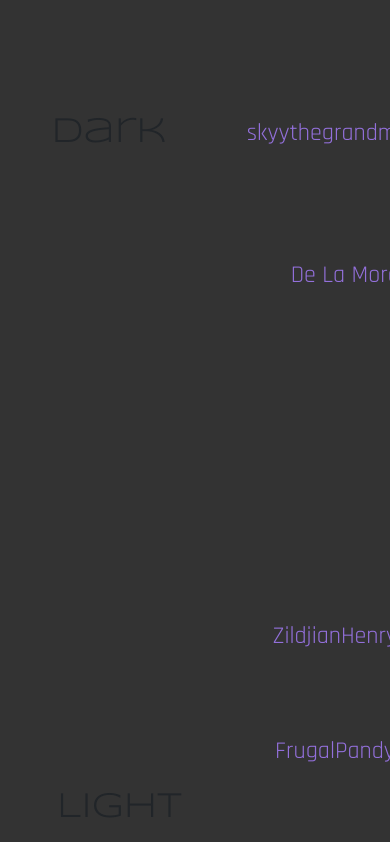
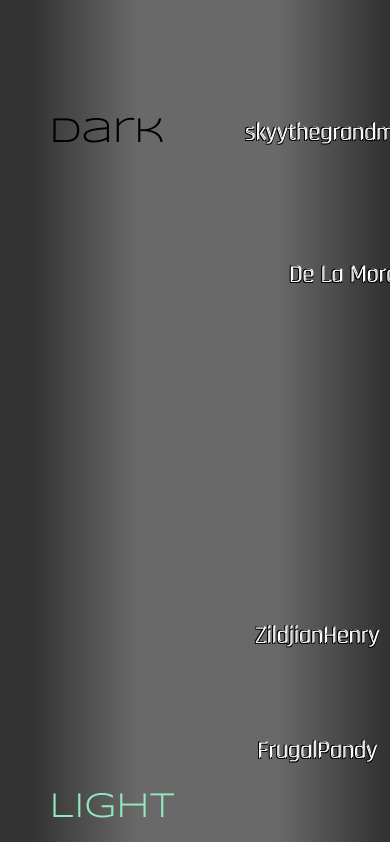
Before and after one commit to adastraz/hyperspace-dark-fe, a React (Create React App) app: page /rl in a window 390 px wide. Shown: the part 922-1764 px from the top of the page. Built offline with nearby package versions, Linux system fonts and the light colour scheme; no server answers; a web font is replaced by a local one.

Commit message:
style changes mostly complete
tournaments, games, media queries, footer, and playercard next

```diff
--- a/src/App.js
+++ b/src/App.js
@@ -29,7 +29,7 @@ function App() {
   }, [location.pathname])
 
   return (
-    <>
+    <div className='fixbackground'>
       <Header />
       <SpaceBetween>
           <Switch>
@@ -45,7 +45,7 @@ function App() {
       </SpaceBetween>
       <StoreDiv id='collection-component-1610576218932' className={display ? '' : 'hidden'}></StoreDiv>
       <Footer />
-    </>
+    </div>
   )
 }
 
--- a/src/components/About.js
+++ b/src/components/About.js
@@ -85,14 +85,14 @@ const About = () => {
         )
       case 'a' :
         return (
-          <NameCard className={button ? 'button type4': ''} onClick={() => viewer(member)} key={member.name}>
+          <NameCard className={button ? 'button type3': ''} onClick={() => viewer(member)} key={member.name}>
             <Name>{member.name}</Name>
             <Admiral>Admiral</Admiral>
           </NameCard>
         )
       default :
         return (
-          <NameCard className={button ? 'button type2': ''} onClick={() => viewer(member)} key={member.name}>
+          <NameCard className={button ? 'button type3': ''} onClick={() => viewer(member)} key={member.name}>
             <Name>{member.name}</Name>
             <Commander>Commander</Commander>
           </NameCard>
--- a/src/components/Header.js
+++ b/src/components/Header.js
@@ -1,5 +1,5 @@
 import React, { useState } from 'react'
-import { Link } from 'react-router-dom'
+import { Link, useLocation } from 'react-router-dom'
 import Logo from '../styles/imgs/Hyperspace_logo-HD.png'
 import Valorant from '../styles/imgs/valorant-logo.png'
 import RL from '../styles/imgs/rl-logo.png'
@@ -41,7 +41,7 @@ import Sidebar from './sidebar/Sidebar'
 const Header = () => {
     const [dis, setDis] = useState(false)
     const [dis2, setDis2] = useState(false)
-    // const location = useLocation()
+    const location = useLocation()
 
     const redirect = () => {
         history.push('/store')
@@ -138,14 +138,15 @@ const Header = () => {
             </HeaderDiv>
             {/* <HDLine /> */}
             <FlexCenter className='gradi'>
-                <Link
-                    to='/rl' className='nav' onMouseOver={() => setDis2(!dis2)}
+            {location.pathname === '/rl' ? <Link to='/'><StoreButton className='button type4' id='abtcrew'>Home</StoreButton></Link> :
+                <Link to='/rl' className='nav' onMouseOver={() => setDis2(!dis2)}
                     onMouseOut={() => setDis2(!dis2)}>
                         <RLlogo src={RL} />
                 </Link>
-                <StoreButton className='button type3' id='store' onClick={() => redirect()}>Store</StoreButton>
-                <Link to='/about'><StoreButton className='button type3' id='abtcrew'>About</StoreButton></Link>
-                <a href="https://forms.gle/xStHU4aEVnnwaEYe6" rel="noreferrer" target="_blank"><StoreButton className='button type3' id='join'>Join our Crew</StoreButton></a>
+            }
+                {location.pathname === '/store' ? <Link to='/'><StoreButton className='button type4' id='abtcrew'>Home</StoreButton></Link> : <StoreButton className='button type4' id='store' onClick={() => redirect()}>Store</StoreButton>}
+                {location.pathname === '/about' ? <Link to='/'><StoreButton className='button type4' id='abtcrew'>Home</StoreButton></Link> : <Link to='/about'><StoreButton className='button type4' id='abtcrew'>About</StoreButton></Link>}
+                <a href="https://forms.gle/xStHU4aEVnnwaEYe6" rel="noreferrer" target="_blank"><StoreButton className='button type4' id='join'>Join our Crew</StoreButton></a>
             </FlexCenter>
         </div>
     )
--- a/src/components/RL.js
+++ b/src/components/RL.js
@@ -8,7 +8,7 @@ const RL = () => {
         <PlayerContainer>
             <PlayersDiv>
                 <Divider>
-                    <h1 className='lineuptitle'>Dark</h1>
+                    <h1 className='lineuptitle dark'>Dark</h1>
                     <Lineup2>
                         <Link to='/player/Othos' className='name nav'>Othos</Link>
                         <Link to='/player/skyythegrandmaguy' className='name nav'>skyythegrandmaguy</Link>
@@ -16,7 +16,7 @@ const RL = () => {
                     </Lineup2>
                 </Divider>
                     <Divider>
-                        <h1 className='lineuptitle'>Light</h1>
+                        <h1 className='lineuptitle light'>Light</h1>
                         <Lineup2>
                             <Link to='/player/Sly' className='name nav'>ZildjianHenry</Link>
                             <Link to='/player/FrugalPandy' className='name nav'>FrugalPandy</Link>
--- a/src/styles/About/index.js
+++ b/src/styles/About/index.js
@@ -36,7 +36,7 @@ export const Crew = styled.h1`
   font-weight: bold;
   padding-top: 5rem;
   text-align: center;
-  text-shadow: -1px -1px 0 white, 1px -1px 0 white, -1px 1px 0 white, 1px 1px 0 lightblue;
+  // text-shadow: -1px -1px 0 white, 1px -1px 0 white, -1px 1px 0 white, 1px 1px 0 lightblue;
 `
 
 export const Desc = styled.p`
@@ -69,7 +69,7 @@ export const Name = styled.h3`
 `
 
 export const FleetAdmiral = styled.p`
-  // color: white;
+  color: #93e9be;
   text-size: .75rem;
   text-align: center;
   margin-top: .5rem
--- a/src/styles/Players/index.js
+++ b/src/styles/Players/index.js
@@ -1,8 +1,11 @@
 import styled from 'styled-components'
 
 export const PlayerContainer = styled.div`
-    width: 100%;
-    margin: 2rem
+    width: 90%;
+    margin: 2rem;
+    padding-bottom: 15rem;
+    background: rgb(51,51,51);
+    background: linear-gradient(90deg, rgba(51,51,51,1) 0%, rgba(105,105,105,1) 30%, rgba(105,105,105,1) 50%, rgba(105,105,105,1) 70%, rgba(51,51,51,1) 100%);
 `
 
 export const PlayersDiv = styled.div`
--- a/src/styles/Sidebar/index.js
+++ b/src/styles/Sidebar/index.js
@@ -14,7 +14,7 @@ export const Container = styled.div`
     margin-bottom: 2rem;
     margin-top: -7rem;
     padding: 1rem;
-    border: 10px double mediumpurple;
+    border: 10px double #93e9be;
     @media(max-width: 1500px){
         display: none;
     }
@@ -38,15 +38,15 @@ export const ContainerSmall = styled.div`
 export const SelectorTitle = styled(DropdownToggle)`
     margin-top: 1.5rem;
     background-color: black;
-    color:mediumpurple;
+    color:white;
     border: 3px solid black;
     font-family: 'Syncopate', sans-serif;
     font-size: 2.5rem;
     margin-bottom: 1.5rem;
     :hover {
         border: 3px solid white;
-        color: black;
-        background-color: mediumpurple
+        color: white;
+        background-color: #696969
     }
 `
 
--- a/src/styles/Store/index.js
+++ b/src/styles/Store/index.js
@@ -2,11 +2,13 @@ import styled from 'styled-components'
 
 
 export const StoreDiv = styled.div`
-    width: 70% !important;
-    padding: 1.5rem;
-    margin-top: 5rem;
+    // width: 70% !important;
+    padding: 6.5rem 30% 1.5rem 1.5rem;
+    // margin-top: 5rem;
+    background: #333333
     @media(max-width: 1500px) {
         width: 100% !important;
+        padding: 1.5rem 1.5rem 1.5rem 1.5rem;
         margin-top: 2rem;
     }
 `
--- a/src/styles/Welcome/index.js
+++ b/src/styles/Welcome/index.js
@@ -20,10 +20,11 @@ export const Container = styled.div`
     display: flex;
     flex-direction: column;
     justify-content: center;
-    background-color: black;
-    border: .6rem double mediumpurple;
+    background: rgb(51,51,51);
+    background: linear-gradient(90deg, rgba(51,51,51,1) 0%, rgba(0,0,0,1) 30%, rgba(0,0,0,1) 50%, rgba(0,0,0,1) 70%, rgba(51,51,51,1) 100%);
+    // border-top: .6rem double #93e9be;
+    // border-bottom: .6rem double #93e9be;
     border-opacity: .7;
-    border-radius: 1rem;
     align-items: center;
     margin-top: 8rem;
     margin-bottom: 5rem;
@@ -46,8 +47,9 @@ export const Title = styled.h1`
     color: black;
     // margin-left: 7rem;
     font-family: 'Syncopate', sans-serif;
+    text-shadow: -1px -1px 0, 1px -1px 0, -1px 1px 0 mediumpurple, 1px 1px 0 mediumpurple;
     font-weight: bold;
-    color: mediumpurple;
+    color: white;
     font-size: 3rem;
     padding: 1.5rem 7rem;
     background-position: left bottom;
--- a/src/styles/dashboard.css
+++ b/src/styles/dashboard.css
@@ -25,11 +25,14 @@
     display: block;
 }
 
-/* #collection-component-1610576218932 {
-    width: 70%;
-    padding: 2rem;
-    margin-top: 5rem;
-} */
+#collection-component-1610576218932 {
+    /* width: 70%; */
+    /* padding-right: 30%; */
+    /* padding: 2rem;
+    margin-top: 5rem; */
+    background: rgb(255,248,248);
+    background: linear-gradient(0deg, rgba(255,248,248,1) 50%, rgba(51,51,51,1) 100%);
+}
 
 .type3{
     color: #93e9be;
@@ -116,7 +119,8 @@
     height: 100%;
 }
 .type4:focus{
-    border: none
+    /* border: none !important; */
+    outline: none !important
 }
 /* ////////////////////////////////////////// */
 
@@ -163,6 +167,7 @@
 .type2:focus{
     border: none
 }
+
 
 .gradi {
     background: #333333;
@@ -213,7 +218,7 @@
 .nav {
     position: relative;
     text-decoration: none !important;
-    color: mediumpurple;
+    color: lightblue;
 }
 
 #store {
@@ -221,7 +226,7 @@
 }
 
 #join {
-    color: black;
+    color: mediumpurple;
     font-weight: bold
 }
 
@@ -323,7 +328,7 @@
     height: 2px;
     bottom: -1rem;
     left: 0;
-    background-color: white;
+    background-color: #696969;
     visibility: hidden;
     transform: scaleX(0);
     transition: all 0.3s ease-in-out;
@@ -525,6 +530,14 @@ a, a:visited, a:hover, a:active {
     font-family: 'Orbitron', sans-serif;
 }
 
+.light {
+    color: #93e9be
+}
+
+.dark {
+    color: black
+}
+
 .lineup{
     display: flex;
     flex-direction: column;
@@ -562,13 +575,21 @@ a, a:visited, a:hover, a:active {
 
 .name{
     text-decoration: none !important;
-    font-size: 1.5rem
+    font-size: 1.5rem;
+    color: white !important;
+    text-shadow: -1px -1px 0 black, 1px -1px 0, -1px 1px 0 black, 1px 1px 0 black;
 }
 
 .lineuptitle{
     margin: 20rem 5rem 20rem 0;
     font-family: 'Syncopate', sans-serif;
     font-size: 2.2rem
+}
+
+.fixbackground {
+    /* background: #333333 */
+    /* background: rgb(51,51,51);
+    background: linear-gradient(0deg, rgba(51,51,51,1) 89%, rgba(255,255,255,1) 97%, rgba(255,248,248,1) 100%); */
 }
 
 .players{
```
Also changed, not shown: 1 other file (tests, documents, lock files or other folders).
